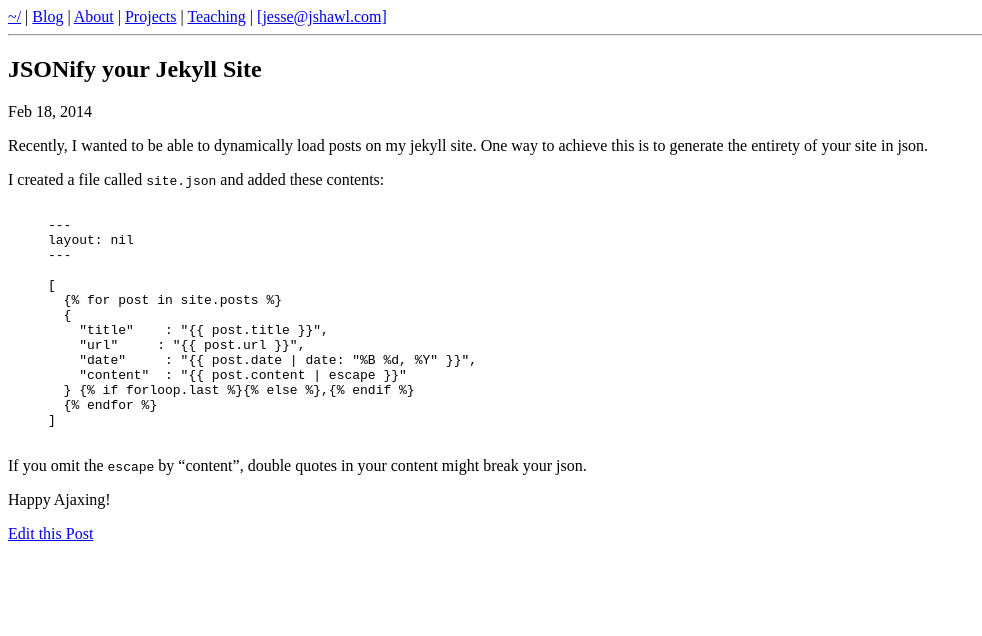
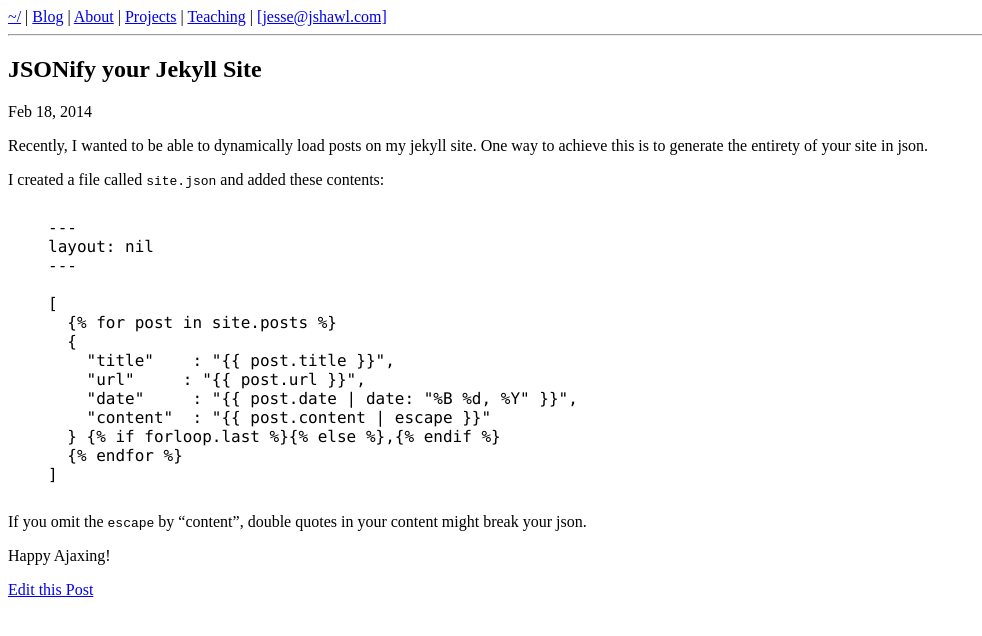
Before and after one commit to jshawl/jesse.sh, a Jekyll site: the page built from _posts/2014-02-18-jsonify-your-jekyll-site.md, in a window 1280 px wide. Shown: the top 636 px of the page, without its empty margins (0-982 px from the left). Built offline with Jekyll 4.4.1, drawn with Linux system fonts in a browser that asks for light colours.

Commit message:
use monaco cuz petty

```diff
--- a/css/main.scss
+++ b/css/main.scss
@@ -3,6 +3,10 @@
 
 @import 'syntax';
 
+pre code{
+  font-family:'Monaco', monospace;
+}
+
 img{
   max-width:100%;
 }
```
